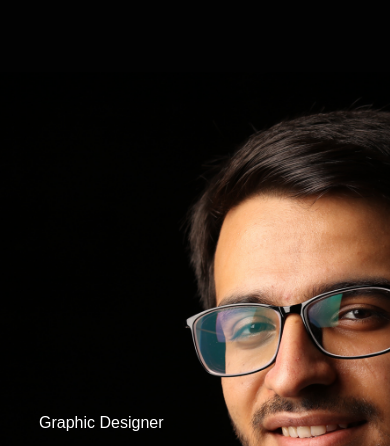
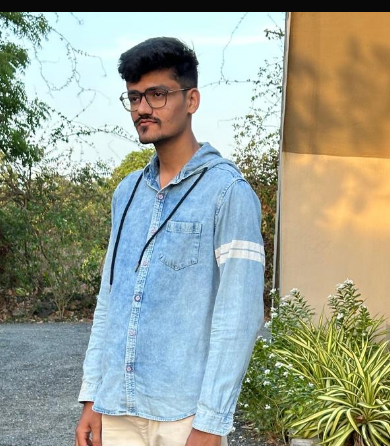
Before and after one commit to YashG92/hussain_kadri, a plain HTML site: page index.html in a window 390 px wide. Shown: the part 88-534 px from the top of the page. Drawn offline with Linux system fonts and the light colour scheme.

Commit message:
portrait

```diff
--- a/style.css
+++ b/style.css
@@ -380,7 +380,8 @@ nav .fas{
 
 @media only screen and (max-width: 600px){
     #header{
-        background-image: url(images/phone-background.png);
+        margin-top: 100px;
+        background-image: url(images/husen_portrait.jpeg);
     }
 
     .header-text{
```
Also changed, not shown: images/husen_portrait.jpeg (added).
